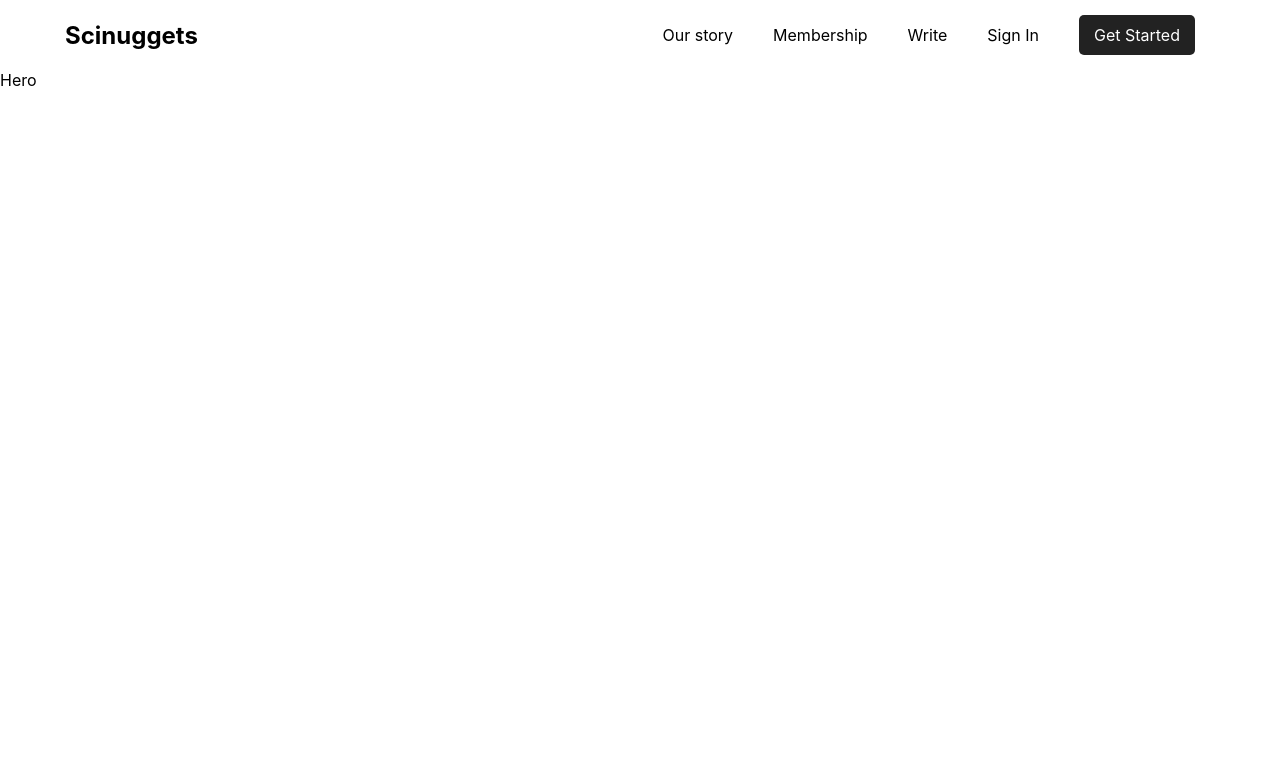
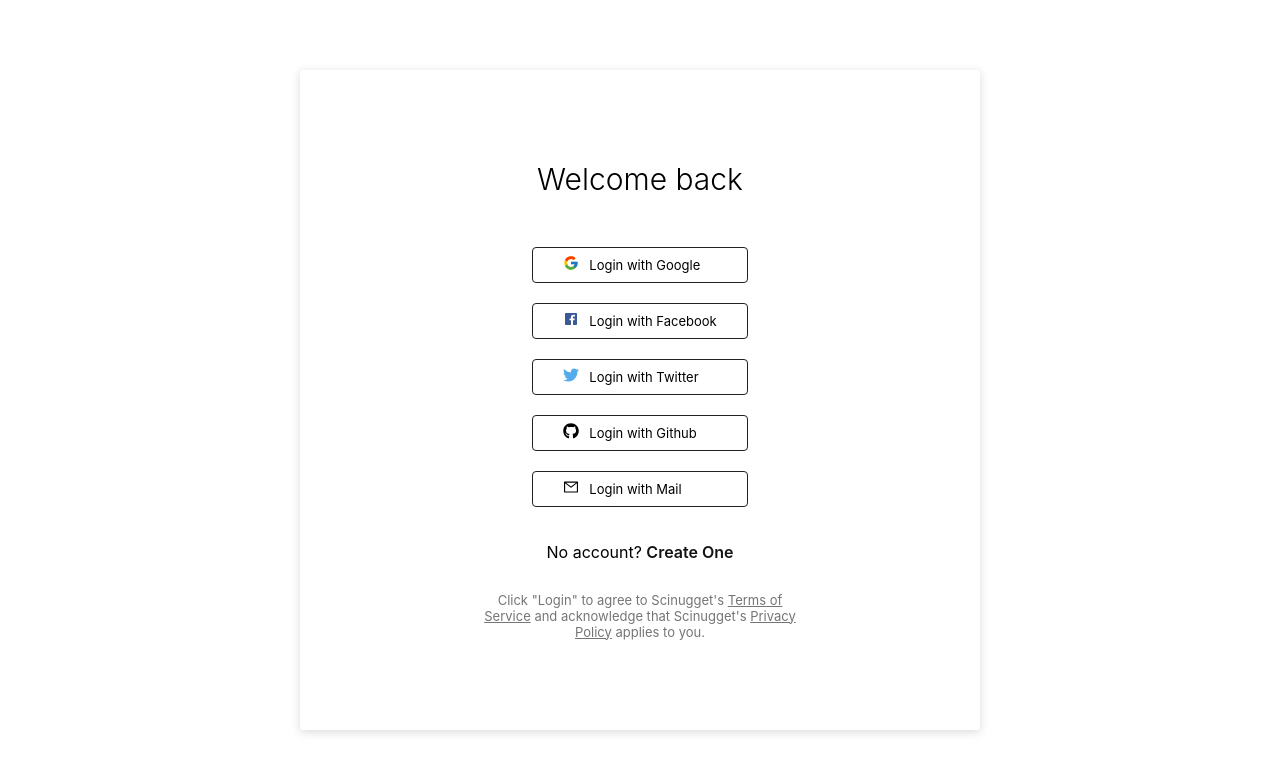
Before and after one commit to ebubeanyiam/scinuggets, a React (Create React App) app: page /s/signin in a window 1280 px wide. Shown: the top 772 px of the page. Built offline with nearby package versions, Linux system fonts and the light colour scheme; no server answers; the HTML template or start-up script is replaced by a standard one.

Commit message:
More work on the authentication modal, created sign in page

```diff
--- a/src/App.js
+++ b/src/App.js
@@ -18,7 +18,10 @@
           {authModal && <AuthModal setAuth={setAuthModal} />}
         </AuthStatusProvider>
         <Switch>
-          <Route path="/" component={HomePage} />
+          <Route path="/" exact component={HomePage} />
+          <AuthStatusProvider>
+            <Route path="/s/signin" render={() => <AuthModal />} />
+          </AuthStatusProvider>
         </Switch>
       </Router>
     </UserProvider>
--- a/src/components/auth/AuthModal.js
+++ b/src/components/auth/AuthModal.js
@@ -1,6 +1,7 @@
 import React from "react";
 import { AiOutlineClose } from "react-icons/ai";
 import { AuthStatus } from "../../context/AuthStatusContext";
+import { useRouteMatch } from "react-router-dom";
 
 import LoginModal from "./LoginModal";
 import SignupModal from "./SignupModal";
@@ -9,28 +10,26 @@
 
 const AuthModal = ({ setAuth }) => {
   const [authStatus] = AuthStatus();
+  const match = useRouteMatch("/s/signin");
 
   return (
     <div
       className="auth-modal"
+      style={{ background: match ? "#fff" : "" }}
       onClick={(e) => {
-        e.target.classList.contains("auth-modal") && setAuth(false);
+        !match && e.target.classList.contains("auth-modal") && setAuth(false);
       }}
     >
       <div className="auth-modal__modal">
+        {!match && (
           <AiOutlineClose
             className="auth-modal__modal__close-btn"
             onClick={() => {
               setAuth(false);
             }}
           />
-        {authStatus === "Login" ? (
-          <LoginModal />
-        ) : authStatus === "Signup" ? (
-          <SignupModal />
-        ) : (
-          ""
         )}
+        {authStatus === "Signup" ? <SignupModal /> : <LoginModal />}
       </div>
     </div>
   );
--- a/src/components/auth/auth-components/AuthTemplate.js
+++ b/src/components/auth/auth-components/AuthTemplate.js
@@ -3,6 +3,7 @@
 import { authFunction } from "./AuthProviders";
 import { authOptions } from "./AuthOptions";
 import MailAuth from "./MailAuth";
+import { Link } from "react-router-dom";
 
 const AuthTemplate = (props) => {
   const [, setAuthStatus] = AuthStatus();
@@ -42,10 +43,11 @@
         })}
       </div>
 
-      <div>
-        <p>
+      <div className="auth-modal__auth-redirect">
+        <p className="auth-modal__auth-redirect--text">
           {props.question}{" "}
           <span
+            className="auth-modal__auth-redirect--text__link"
             onClick={() => {
               setAuthStatus(props.status === "Login" ? "Signup" : "Login");
             }}
@@ -55,15 +57,17 @@
         </p>
       </div>
 
-      <div>
-        <p>
-          Click "{props.status}" to agree to Medium’s Terms of Service and
-          acknowledge that Medium’s Privacy Policy applies to you.
+      <div className="auth-modal__accept-terms">
+        <p className="auth-modal__accept-terms--text">
+          Click "{props.status}" to agree to Scinugget's{" "}
+          <Link>Terms of Service</Link> and acknowledge that Scinugget's{" "}
+          <Link>Privacy Policy</Link> applies to you.
         </p>
       </div>
+
       {mailAuth && (
         <div className="auth-template__mail-auth">
-          <MailAuth authStatus={props.status} />
+          <MailAuth authStatus={props.status} setMailAuth={setMailAuth} />
         </div>
       )}
     </div>
--- a/src/components/auth/auth-components/MailAuth.js
+++ b/src/components/auth/auth-components/MailAuth.js
@@ -1,11 +1,58 @@
-import React from "react";
+import React, { useState } from "react";
+import { BiArrowBack } from "react-icons/bi";
+import { AiOutlineRollback } from "react-icons/ai";
 
-const MailAuth = ({ authStatus }) => {
+import MailAuthForm from "./MailAuthForm";
+
+const MailAuth = ({ authStatus, setMailAuth }) => {
   if (authStatus === "Login") {
-    return <div>Login</div>;
+    return (
+      <MailAuthTemplate
+        status="Login"
+        subHeading="Enter the email address associated with your account"
+        setMailAuth={setMailAuth}
+      />
+    );
   } else {
-    return <div>Sign up</div>;
+    return (
+      <MailAuthTemplate
+        status="Sign up"
+        subHeading="Enter your email address to create an account"
+        setMailAuth={setMailAuth}
+      />
+    );
   }
 };
 
+const MailAuthTemplate = ({ status, subHeading, setMailAuth }) => {
+  const [enterPassword, setEnterPassword] = useState(false);
+  return (
+    <>
+      <div className="mail-auth-template__header">
+        <h3>{status} with Email</h3>
+      </div>
+
+      <div className="mail-auth-template__subheader">
+        <p>
+          {!enterPassword
+            ? subHeading
+            : "Enter the password associated with ..."}
+        </p>
+      </div>
+
+      <MailAuthForm status={status} setEnterPassword={setEnterPassword} />
+
+      <div
+        className="mail-auth-template__select-auth-option"
+        onClick={() => {
+          setMailAuth(false);
+        }}
+      >
+        {enterPassword ? <AiOutlineRollback /> : <BiArrowBack />}{" "}
+        <span>All {status} options</span>
+      </div>
+    </>
+  );
+};
+
 export default MailAuth;
--- /dev/null
+++ b/src/components/auth/auth-components/MailAuthForm.js
@@ -0,0 +1,79 @@
+import React, { useState } from "react";
+import { BiArrowBack } from "react-icons/bi";
+
+const MailAuthForm = ({ status, setEnterPassword }) => {
+  const [loginStep, setLoginStep] = useState(0);
+  const [emailLoginValue, setEmailLoginValue] = useState("");
+  const [errorMessage, setErrorMessage] = useState("");
+
+  const validEmail = /^[\w-.]+@([\w-]+\.)+[\w-]{2,4}$/;
+
+  const handleSubmit = (e) => {
+    e.preventDefault();
+    console.log("Form was submitted");
+  };
+
+  if (status === "Login") {
+    return (
+      <form className="mail-auth-form" onSubmit={handleSubmit}>
+        <div className="mail-auth-form__form-input-container">
+          <div className="mail-auth-form__input-container">
+            {loginStep === 0 && (
+              <>
+                <input
+                  type="email"
+                  value={emailLoginValue}
+                  onChange={(e) => {
+                    setEmailLoginValue(e.target.value);
+                  }}
+                />
+                <button
+                  onClick={() => {
+                    if (emailLoginValue.match(validEmail)) {
+                      setLoginStep(1);
+                      setErrorMessage("");
+                      setEnterPassword(true);
+                    } else {
+                      setErrorMessage(
+                        emailLoginValue.length < 1
+                          ? "You haven't typed in an Email"
+                          : "Invalid Email"
+                      );
+                    }
+                  }}
+                >
+                  Check
+                </button>
+              </>
+            )}
+
+            {loginStep === 1 && (
+              <>
+                <input type="password" />
+
+                <button>Sign In</button>
+                <div className="mail-auth-form__input-container--change-email">
+                  <BiArrowBack />
+                  <p
+                    onClick={() => {
+                      setLoginStep(0);
+                      setEnterPassword(false);
+                    }}
+                  >
+                    Change Email
+                  </p>
+                </div>
+              </>
+            )}
+          </div>
+
+          <p className="mail-auth-form__error-message">{errorMessage}</p>
+        </div>
+      </form>
+    );
+  } else {
+    return <div>hello signup</div>;
+  }
+};
+
+export default MailAuthForm;
--- a/src/index.css
+++ b/src/index.css
@@ -2,6 +2,9 @@
   --primary-white: #ffffff;
   --primary-dark: #222;
   --primary-modal-background: #ffffff94;
+  --primary-faded: #757575;
+  --primary-color: #131314;
+  --primary-warning: #ff0000;
 }
 
 * {
--- a/src/style/auth-modal.css
+++ b/src/style/auth-modal.css
@@ -19,6 +19,7 @@
   flex-direction: column;
   justify-content: center;
   border-radius: 3px;
+  background-color: var(--primary-white);
   box-shadow: rgba(0, 0, 0, 0.15) 0px 2px 10px;
 }
 
@@ -42,6 +43,15 @@
   margin-bottom: 50px;
 }
 
+.auth-template__header h3 {
+  font-weight: 300;
+  font-size: 30px;
+}
+
+.auth-template__auth-options-container {
+  margin-bottom: 15px;
+}
+
 .auth-template__auth-option {
   display: flex;
   align-items: center;
@@ -60,11 +70,109 @@
   font-size: 13px;
 }
 
+.auth-modal__auth-redirect--text__link {
+  cursor: pointer;
+  color: var(--primary-color);
+  font-weight: 600;
+}
+
+.auth-modal__accept-terms {
+  width: 315px;
+  margin-top: 30px;
+}
+
+.auth-modal__accept-terms--text {
+  font-size: 13px;
+  text-align: center;
+  color: var(--primary-faded);
+}
+
+.auth-modal__accept-terms--text a {
+  text-decoration: underline;
+}
+
 .auth-template__mail-auth {
   position: absolute;
   top: 0;
   left: 0;
   width: 100%;
   height: 100%;
+  display: flex;
+  flex-direction: column;
+  justify-content: center;
+  align-items: center;
   background: var(--primary-white);
 }
+
+.mail-auth-template__header {
+  margin-bottom: 30px;
+}
+
+.mail-auth-template__header h3 {
+  font-size: 25px;
+  font-weight: 300;
+}
+
+.mail-auth-template__subheader {
+  width: 315px;
+  text-align: center;
+  margin-bottom: 50px;
+}
+
+.mail-auth-form {
+  width: 315px;
+  margin-bottom: 20px;
+}
+
+.mail-auth-form__input-container {
+  display: flex;
+  flex-direction: column;
+  align-items: center;
+}
+
+.mail-auth-form__input-container input {
+  width: 100%;
+  border: none;
+  outline: none;
+  padding: 2px 0;
+  font-size: 16px;
+  margin-bottom: 50px;
+  border-bottom: 1px solid var(--primary-dark);
+}
+
+.mail-auth-form__input-container button {
+  padding: 10px 15px;
+  color: var(--primary-white);
+  background: var(--primary-dark);
+  border: none;
+  border-radius: 5px;
+  font-family: inherit;
+}
+
+.mail-auth-form__input-container--change-email {
+  display: flex;
+  align-items: center;
+  margin-top: 30px;
+  cursor: pointer;
+}
+
+.mail-auth-form__input-container p {
+  margin-left: 10px;
+}
+
+.mail-auth-form__error-message {
+  margin-top: 20px;
+  color: var(--primary-warning);
+  font-weight: bold;
+  text-align: center;
+}
+
+.mail-auth-template__select-auth-option {
+  display: flex;
+  align-items: center;
+  cursor: pointer;
+}
+
+.mail-auth-template__select-auth-option span {
+  margin-left: 10px;
+}
```
Lines whose indentation alone changed are shown as unchanged.
